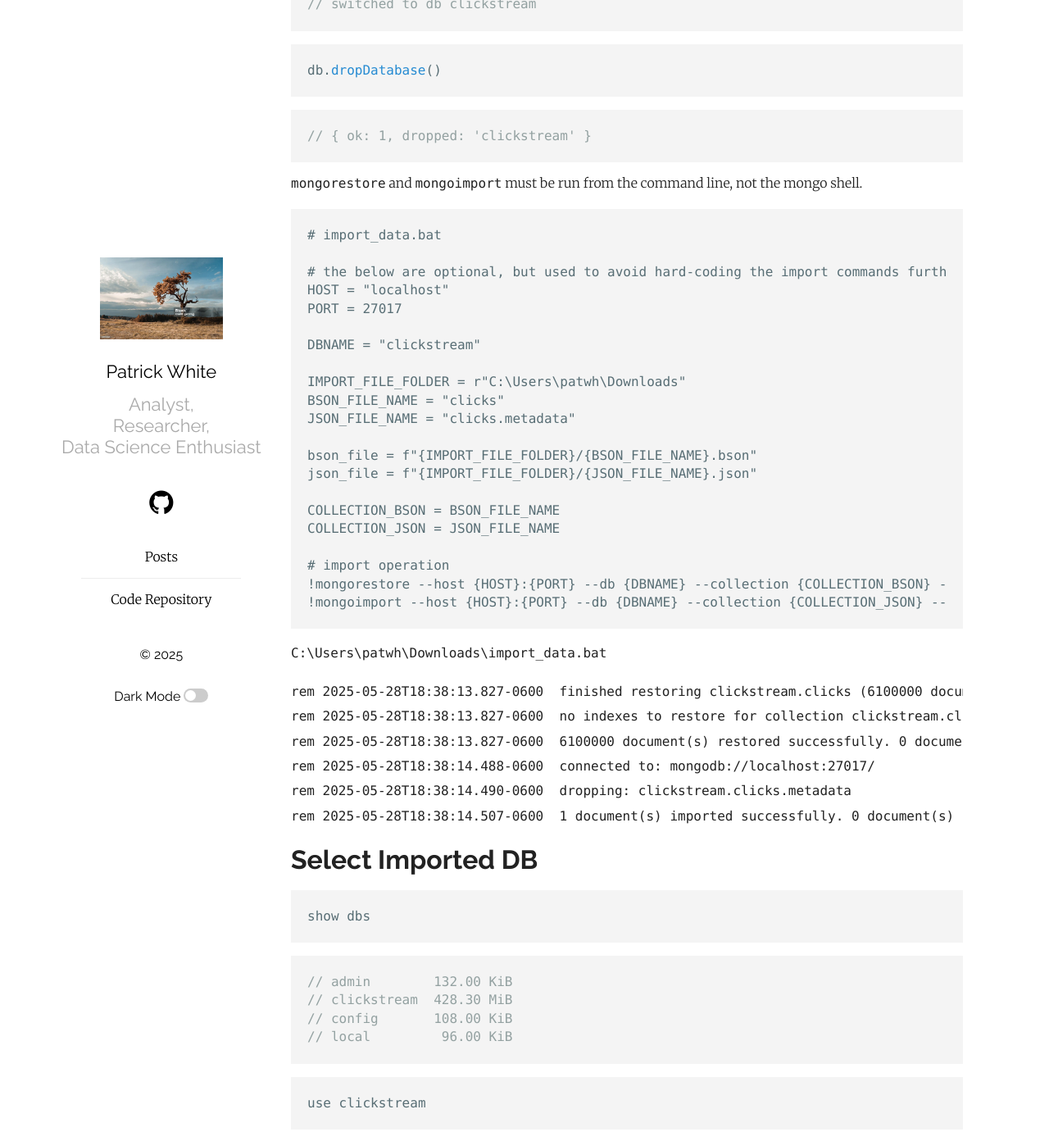
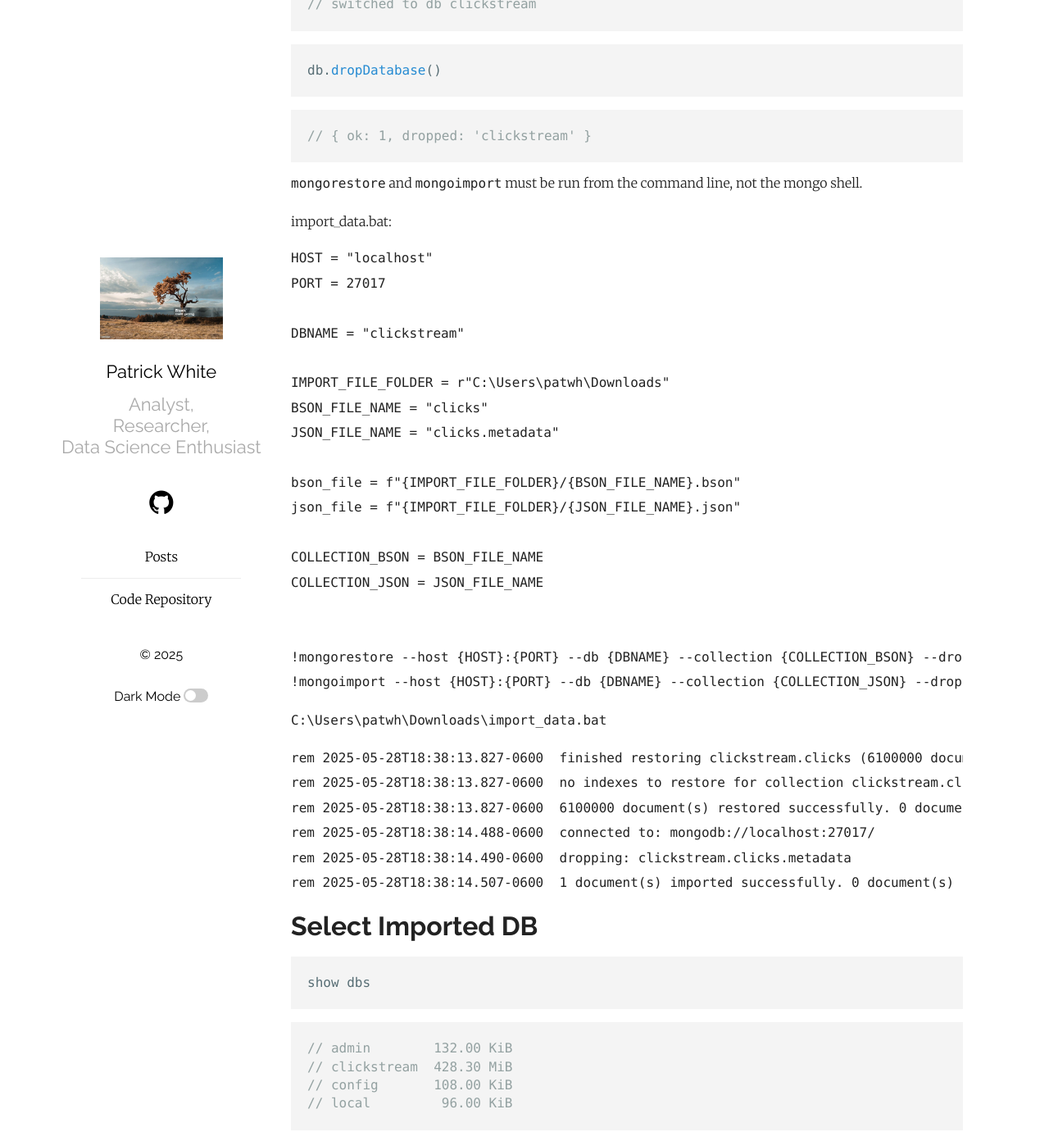
Before and after one commit to pw398/pw398.github.io, a Jekyll site: the page built from _posts/2025-05-28-MongoDB-via-MongoShell.md, in a window 1280 px wide and 1400 px high, scrolled down 2513 px. Shown: the top 1392 px of the window at 82% size. Built offline with Jekyll 4.4.1, drawn with Linux system fonts in a browser that asks for light colours.

Commit message:
Add files via upload

````diff
--- a/_posts/2025-05-28-MongoDB-via-MongoShell.md
+++ b/_posts/2025-05-28-MongoDB-via-MongoShell.md
@@ -131,10 +131,9 @@ db.dropDatabase()
 <code>mongorestore</code> and <code>mongoimport</code> must be run from the command line, not the mongo shell.
 
 
-```text
-# import_data.bat
+import_data.bat:
 
-# the below are optional, but used to avoid hard-coding the import commands further below
+```cmd
 HOST = "localhost"
 PORT = 27017
 
@@ -150,7 +149,7 @@ json_file = f"{IMPORT_FILE_FOLDER}/{JSON_FILE_NAME}.json"
 COLLECTION_BSON = BSON_FILE_NAME
 COLLECTION_JSON = JSON_FILE_NAME
 
-# import operation
+
 !mongorestore --host {HOST}:{PORT} --db {DBNAME} --collection {COLLECTION_BSON} --drop "{bson_file}"
 !mongoimport --host {HOST}:{PORT} --db {DBNAME} --collection {COLLECTION_JSON} --drop --type json "{json_file}"
 ```
````
